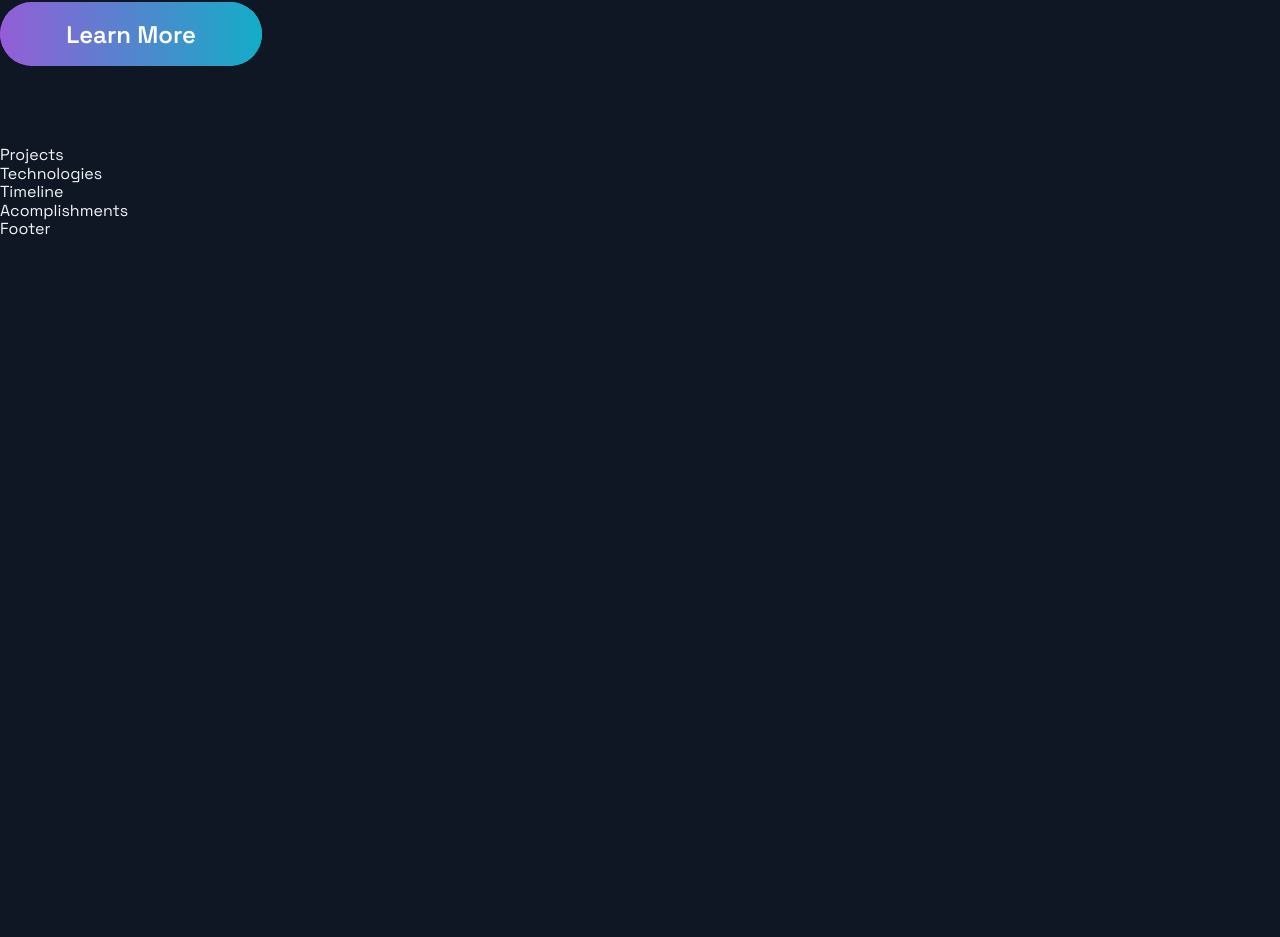
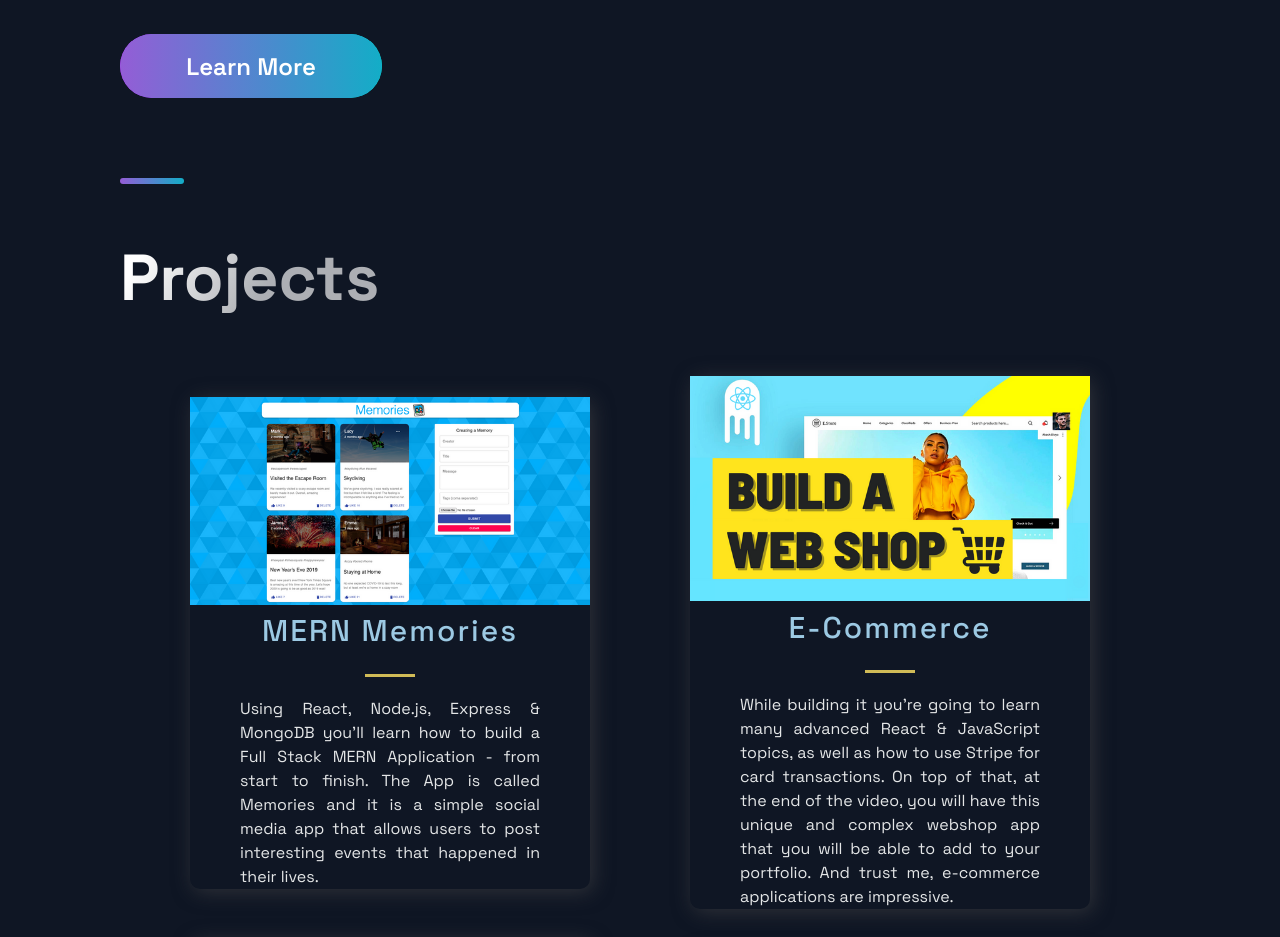
Before and after one commit to AssisAraujo/portifolio_website, a Next.js app: page / in a window 1280 px wide. Shown: the part 468-1405 px from the top of the page. Before the commit the page ends 800 px from the top, so only its background shows below. Built offline with nearby package versions, Linux system fonts and the light colour scheme.

Commit message:
Projects

```diff
--- a/src/components/Projects/Projects.js
+++ b/src/components/Projects/Projects.js
@@ -5,9 +5,22 @@ import { Section, SectionDivider, SectionTitle } from '../../styles/GlobalCompon
 import { projects } from '../../constants/constants';
 
 const Projects = () => (
-  <div>
-    Projects
-  </div>
+  <Section nopadding id="projects">
+    <SectionDivider />
+    <SectionTitle main>Projects</SectionTitle>
+    <GridContainer>
+      {projects.map(({ id, image, title, description, tags, source, visit }) => (
+        <BlogCard key={id}>
+          <Img src={image} />
+          <TitleContent>
+            <HeaderThree title>{title}</HeaderThree>
+            <Hr />
+          </TitleContent>
+          <CardInfo>{description}</CardInfo>
+        </BlogCard>
+      ))}
+    </GridContainer>
+  </Section>
 );
 
 export default Projects;
--- a/src/pages/index.js
+++ b/src/pages/index.js
@@ -10,10 +10,10 @@ import { Section } from '../styles/GlobalComponents';
 const Home = () => {
   return (
     <Layout>
-      {/* <Section grid> */}
+      <Section grid>
         <Hero />
-        {/* <BgAnimation /> */}
-      {/* </Section> */}
+        <BgAnimation />
+      </Section>
       <Projects />
       <Technologies />
       <Timeline />
```
